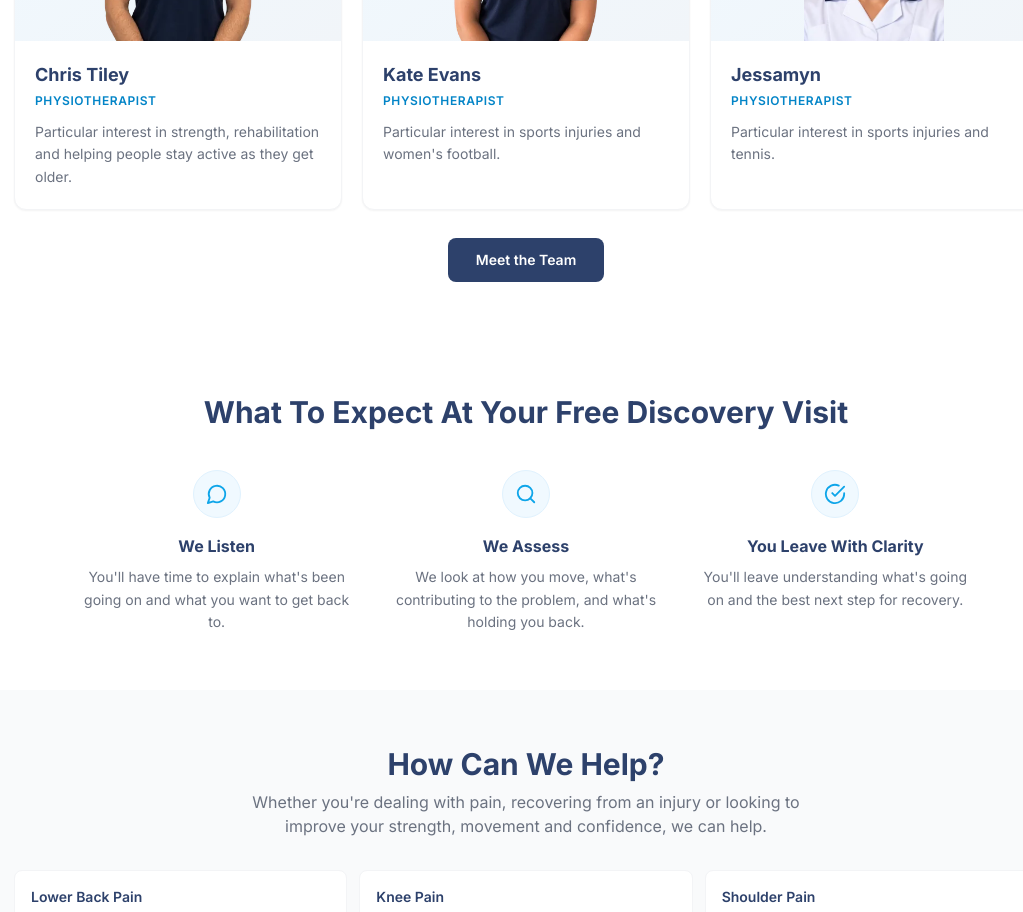
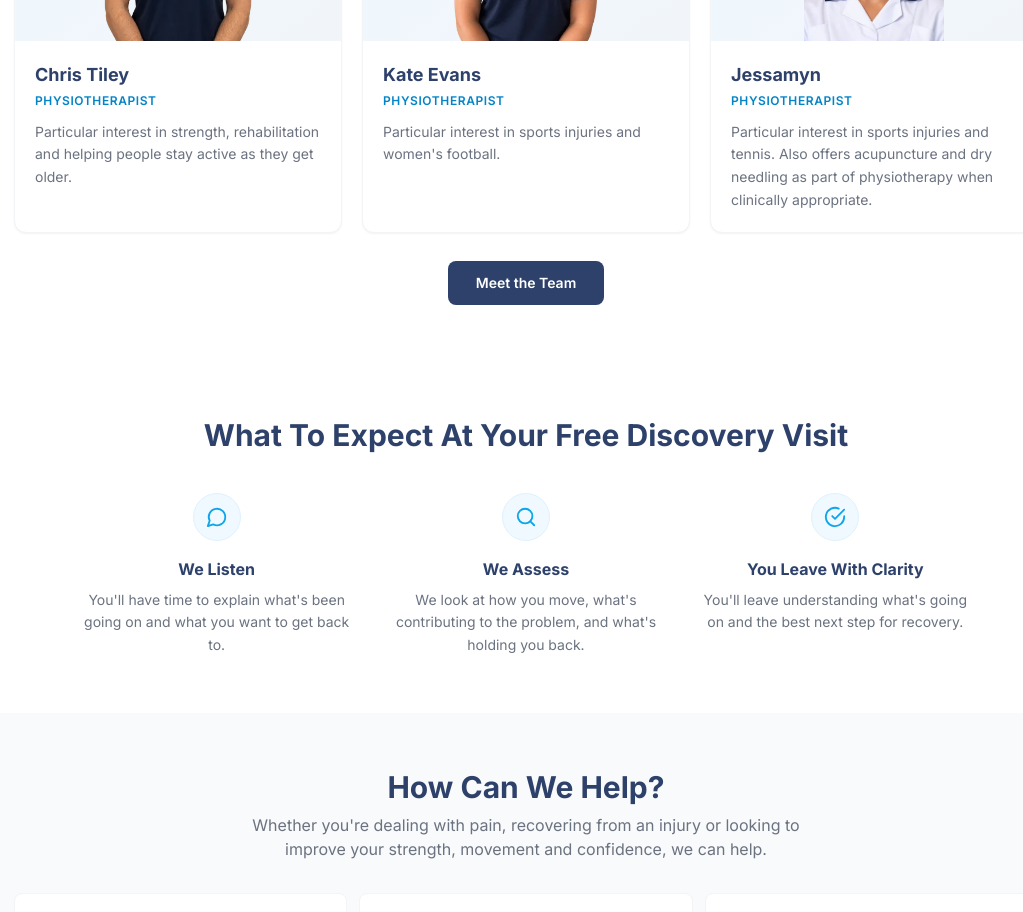
Before and after one commit to CTPhysio/CTPhysio, a React (Vite) app: page / in a window 1280 px wide. Shown: the part 1600-2512 px from the top of the page, without its empty margins (114-1137 px from the left). Built offline with nearby package versions, Linux system fonts and the light colour scheme.

Commit message:
Update Jessamyn treatment information and confirmed class details

```diff
--- a/src/components/TeamIntro.tsx
+++ b/src/components/TeamIntro.tsx
@@ -36,7 +36,7 @@ const clinicians: Clinician[] = [
     image600: '/optimized/Jessamyn_Headshot_No_Background-600.webp',
     fallback: '/optimized/Jessamyn_Headshot_No_Background-600.webp',
     alt: 'Jessamyn, Physiotherapist',
-    description: 'Particular interest in sports injuries and tennis.',
+    description: 'Particular interest in sports injuries and tennis. Also offers acupuncture and dry needling as part of physiotherapy when clinically appropriate.',
     maxHeight: '85%',
   },
 ];
```
